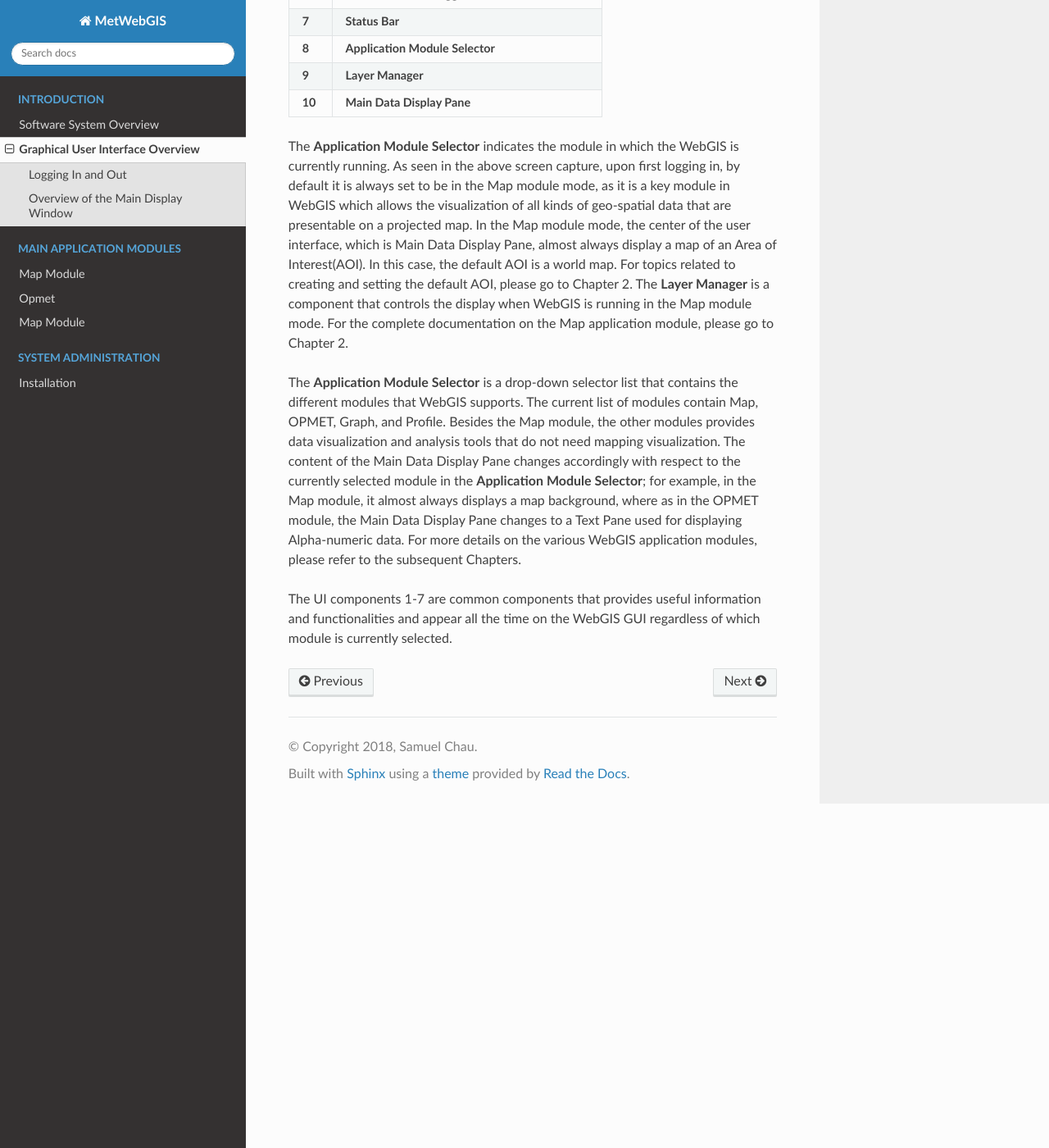
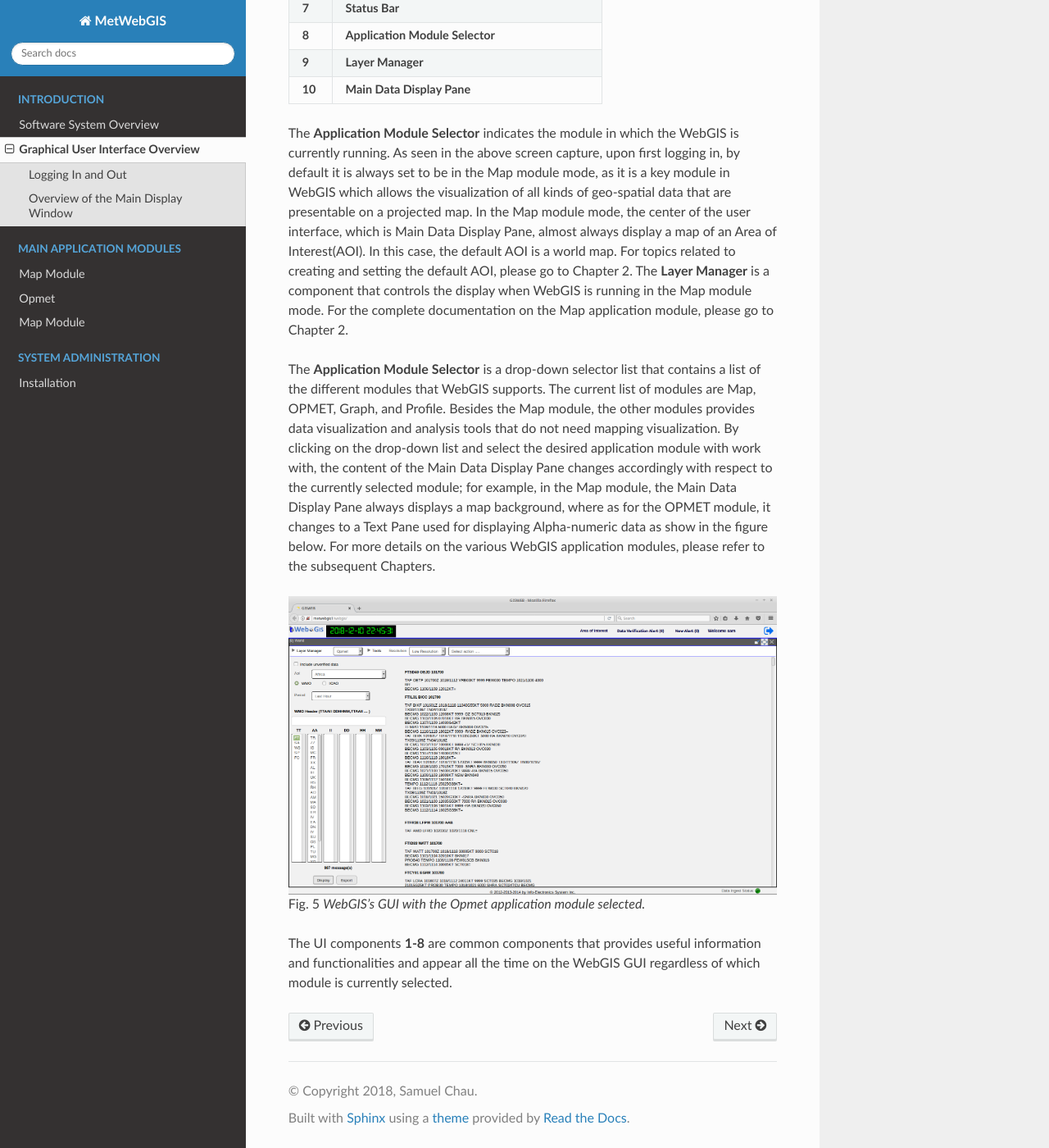
Before and after one commit to samuelchau/metwebgisdocs, a Sphinx documentation site: the page built from userguide/source/gui_overview.rst, in a window 1280 px wide and 1400 px high, scrolled down 2331 px. Shown: the whole window at 82% size. Built offline with Sphinx 7.4.7 and the Read the Docs theme 2.0.0, drawn with Linux system fonts in a browser that asks for light colours.

Commit message:
Added new screenshot of the OPMET module

```diff
--- a/userguide/source/gui_overview.rst
+++ b/userguide/source/gui_overview.rst
@@ -15,6 +15,7 @@ where ``[hostname]`` is to be replaced by the hostname or IP address of the WebG
 When first opened with this URL, the browser will present you with Login page of WebGIS shown below.
 
 .. figure:: images/gui_login.png
+   :width: 570
 
    The WebGIS login page
 
@@ -71,12 +72,17 @@ In this case, the default AOI is a world map. For topics related to creating and
 The **Layer Manager** is a component that controls the display when WebGIS is running in the Map module mode.
 For the complete documentation on the Map application module, please go to Chapter 2.
 
-The **Application Module Selector** is a drop-down selector list that contains the different modules that WebGIS supports.
-The current list of modules contain Map, OPMET, Graph, and Profile. Besides the Map module,
+The **Application Module Selector** is a drop-down selector list that contains a list of the different modules that WebGIS supports.
+The current list of modules are Map, OPMET, Graph, and Profile.  Besides the Map module,
 the other modules provides data visualization and analysis tools that do not need mapping visualization.
-The content of the Main Data Display Pane changes accordingly with respect to the currently selected module in the **Application Module Selector**;
-for example, in the Map module, it almost always displays a map background, where as in the OPMET module, the Main Data Display Pane changes to a Text Pane
-used for displaying Alpha-numeric data. For more details on the various WebGIS application modules, please refer to the subsequent Chapters.
+By clicking on the drop-down list and select the desired application module with work with, the content of the Main Data Display Pane changes
+accordingly with respect to the currently selected module;
+for example, in the Map module, the Main Data Display Pane always displays a map background, where as for the OPMET module, it changes to a Text Pane
+used for displaying Alpha-numeric data as show in the figure below. For more details on the various WebGIS application modules, please refer to the subsequent Chapters.
 
-The UI components 1-7 are common components that provides useful information and functionalities and
+.. figure:: images/gui_opmet_module1.png
+
+   WebGIS's GUI with the Opmet application module selected.
+
+The UI components **1-8** are common components that provides useful information and functionalities and
 appear all the time on the WebGIS GUI regardless of which module is currently selected.
```
Also changed, not shown: userguide/source/images/gui_opmet_module1.png (added).
